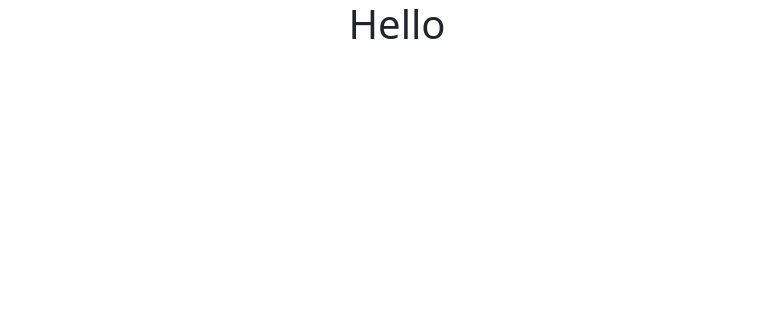
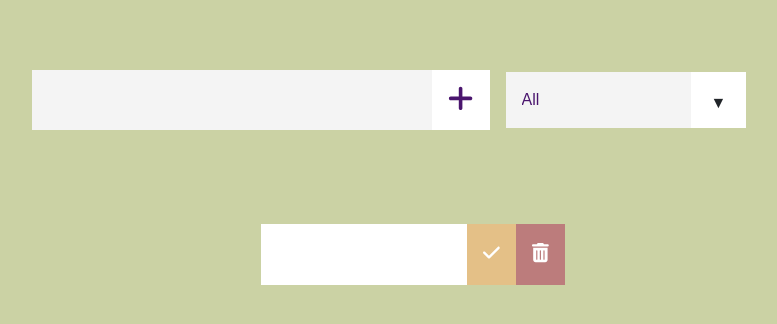
Before and after one commit to fatemeh-z7026/react-to-do-list, a React (Create React App) app in the folder to-do-list/: page / in a window 1280 px wide. Shown: the top 324 px of the page, without its empty margins (243-1020 px from the left). Built offline with nearby package versions, Linux system fonts and the light colour scheme.

Commit message:
add stylesw

```diff
--- a/to-do-list/package.json
+++ b/to-do-list/package.json
@@ -3,6 +3,11 @@
   "version": "0.1.0",
   "private": true,
   "dependencies": {
+    "@fortawesome/fontawesome-svg-core": "^6.6.0",
+    "@fortawesome/free-brands-svg-icons": "^6.6.0",
+    "@fortawesome/free-regular-svg-icons": "^6.6.0",
+    "@fortawesome/free-solid-svg-icons": "^6.6.0",
+    "@fortawesome/react-fontawesome": "^0.2.2",
     "@testing-library/jest-dom": "^5.17.0",
     "@testing-library/react": "^13.4.0",
     "@testing-library/user-event": "^13.5.0",
--- a/to-do-list/src/App.css
+++ b/to-do-list/src/App.css
@@ -1,38 +1,169 @@
-.App {
-  text-align: center;
+* {
+  scroll-behavior: smooth;
+  font-family: "Poppins", sans-serif;
+  margin: 0;
+  padding: 0;
+  box-sizing: border-box;
 }
 
-.App-logo {
-  height: 40vmin;
+*:focus,
+*:active {
+  outline: 0 !important;
+  box-shadow: 0 !important;
+}
+
+body {
+  background-color: #CBD2A4 !important;
+
+  color: white;
+  min-height: 100vh;
+  margin-bottom: 2rem;
+}
+
+form {
+  min-height: 25vh;
+  display: flex;
+  justify-content: center;
+  align-items: center;
+}
+
+form input,
+form button {
+  padding: 0.5rem 0.5rem 0.5rem 1rem;
+  font-size: 1.8rem;
+  border: none;
+
+  background: #f4f4f4;
+}
+
+form button {
+  padding: 0.5rem 1rem;
+  color: rgba(74, 21, 110, 1);
+  background: white;
+  cursor: pointer;
+  transition: all 0.3s ease;
+}
+
+form button:hover {
+  background: #f6efbd;
+  color: rgba(74, 21, 110, 1);
+}
+
+.todo-container {
+  display: flex;
+  justify-content: center;
+  align-items: center;
+}
+
+.todo-list {
+  min-width: 30%;
+  list-style: none;
+}
+
+.todo {
+  display: flex;
+  justify-content: space-between;
+  align-items: center;
+  margin: 1.5rem;
+  background: white;
+  font-size: 1.5rem;
+  transition: all 0.5s ease;
+}
+
+form input,
+.todo {
+  color: rgb(88, 87, 87);
+}
+
+.todo li {
+  flex: 1;
+}
+
+.trash-btn,
+.check-btn {
+  color: white;
+  border: none;
+  padding: 1rem;
+  cursor: pointer;
+  font-size: 1.2rem;
+  transition: 0.2s all ease;
+}
+
+.check-btn {
+  background-color: #e4c087;
+}
+
+.check-btn:hover {
+  background-color: #ddb068;
+  color: white;
+}
+
+.trash-btn {
+  color: white;
+  background-color: #bc7c7c;
+}
+.trash-btn:hover {
+  background-color: #bc6e6e;
+  color: white;
+}
+
+.todo-item {
+  padding: 0rem 1.2rem;
+}
+
+.fa-trash,
+.fa-check {
   pointer-events: none;
 }
 
-@media (prefers-reduced-motion: no-preference) {
-  .App-logo {
-    animation: App-logo-spin infinite 20s linear;
+.completed {
+  opacity: 0.6;
+  text-decoration: line-through;
+}
+
+.fall {
+  animation: fall-apart 0.5s ease-out;
+}
+
+@keyframes fall-apart {
+  100% {
+    transform: rotateZ(20deg) translateY(8rem);
+    opacity: 0;
   }
 }
 
-.App-header {
-  background-color: #282c34;
-  min-height: 100vh;
-  display: flex;
-  flex-direction: column;
-  align-items: center;
-  justify-content: center;
-  font-size: calc(10px + 2vmin);
-  color: white;
+select {
+  -webkit-appearance: none;
+  -moz-appearance: none;
+  appearance: none;
+  outline: none;
+  border: none;
+  font-size: 1.2em;
+  color: rgba(74, 21, 110, 1);
+  background-color: #f4f4f4;
+  width: 15rem;
+  cursor: pointer;
+  padding: 1rem;
 }
 
-.App-link {
-  color: #61dafb;
+.select {
+  margin: 1rem;
+  position: relative;
+  overflow: hidden;
 }
 
-@keyframes App-logo-spin {
-  from {
-    transform: rotate(0deg);
-  }
-  to {
-    transform: rotate(360deg);
-  }
+.select::after {
+  content: "\25BC";
+  position: absolute;
+  background: rgb(255, 255, 255);
+  top: 0;
+  right: 0;
+  padding: 1.2rem;
+  pointer-events: none;
+  transition: all 0.3s ease;
 }
+
+.select:hover::after {
+  background-color: white;
+  background: #f6efbd;
+}
--- a/to-do-list/src/App.js
+++ b/to-do-list/src/App.js
@@ -1,7 +1,7 @@
 import "./App.css";
 import TodoList from "./components/ToDoList/ToDoList";
+import "bootstrap/dist/css/bootstrap.min.css";
 
-import "bootstrap/dist/css/bootstrap.min.css";
 
 function App() {
   return (
--- a/to-do-list/src/components/ToDoList/ToDo.js
+++ b/to-do-list/src/components/ToDoList/ToDo.js
@@ -0,0 +1,21 @@
+import React, { Component } from "react";
+import { FontAwesomeIcon } from "@fortawesome/react-fontawesome";
+import { faCheck, faTrashCan } from "@fortawesome/free-solid-svg-icons";
+
+export default class ToDo extends Component {
+  render() {
+    return (
+      // 'completed' class for completed todos
+      <div className="todo" style={{ display: "flex" }}>
+        <li className="todo-item">{this.props.title}</li>
+        <button className="check-btn">
+        <FontAwesomeIcon icon={faCheck} />
+        </button>
+
+        <button className="trash-btn">
+        <FontAwesomeIcon icon={faTrashCan} />
+        </button>
+      </div>
+    );
+  }
+}
--- a/to-do-list/src/components/ToDoList/ToDoList.js
+++ b/to-do-list/src/components/ToDoList/ToDoList.js
@@ -1,10 +1,31 @@
 import React, { Component } from "react";
+import ToDo from "./ToDo";
+import { FontAwesomeIcon } from "@fortawesome/react-fontawesome";
+import { faAdd } from "@fortawesome/free-solid-svg-icons";
 
 export default class ToDoList extends Component {
   render() {
     return (
       <div>
-        <h1>Hello</h1>
+        <form>
+          <input type="text" className="todo-input" maxLength="40" />
+          <button className="todo-button" type="submit">
+            <FontAwesomeIcon icon={faAdd} />
+          </button>
+          <div className="select">
+            <select name="todos" className="filter-todo">
+              <option value="all">All</option>
+              <option value="completed">Completed</option>
+              <option value="uncompleted">Uncompleted</option>
+            </select>
+          </div>
+        </form>
+
+        <div className="todo-container">
+          <ul className="todo-list">
+            <ToDo />
+          </ul>
+        </div>
       </div>
     );
   }
```
Also changed, not shown: 1 other file (tests, documents, lock files or other folders).
